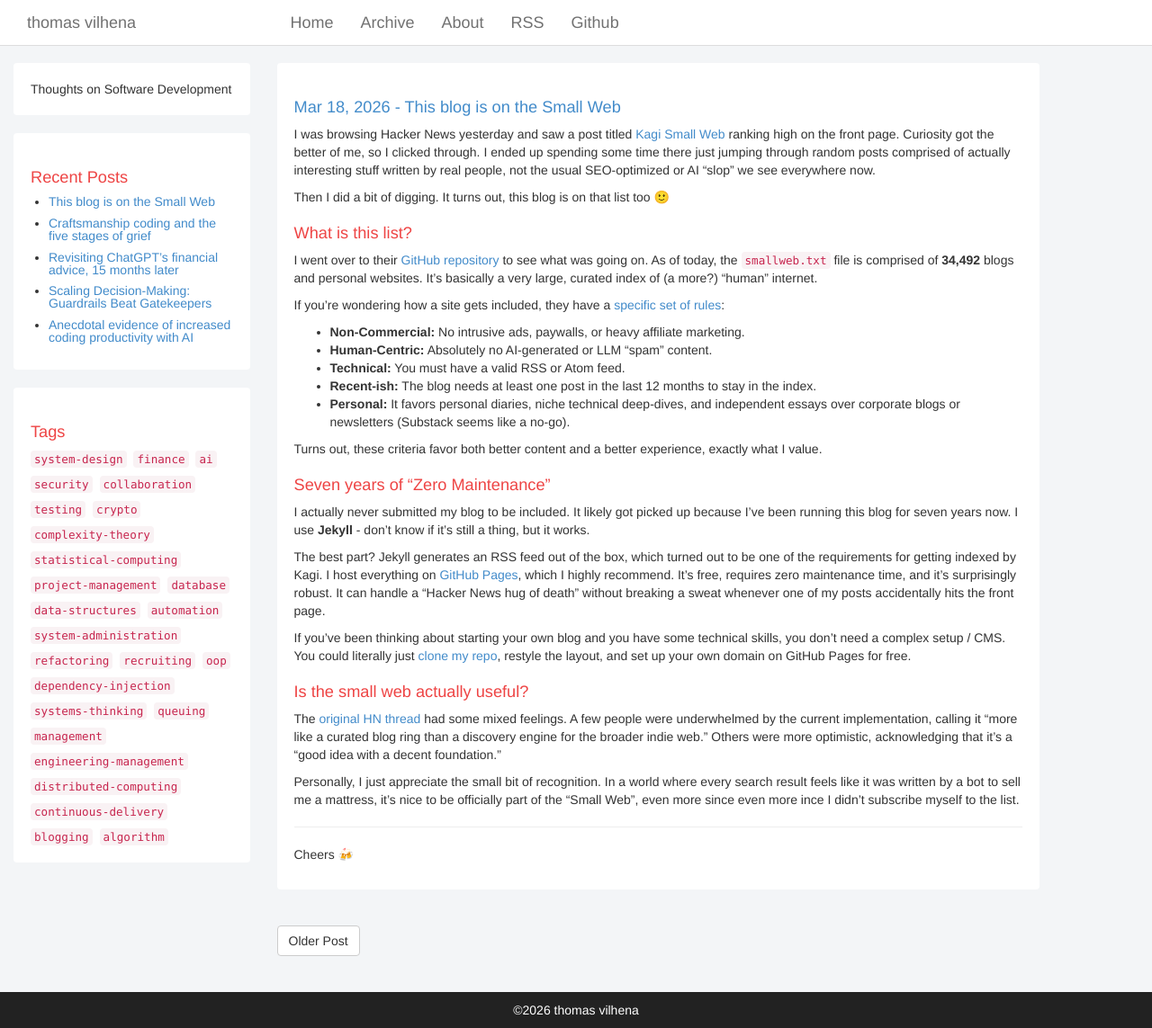
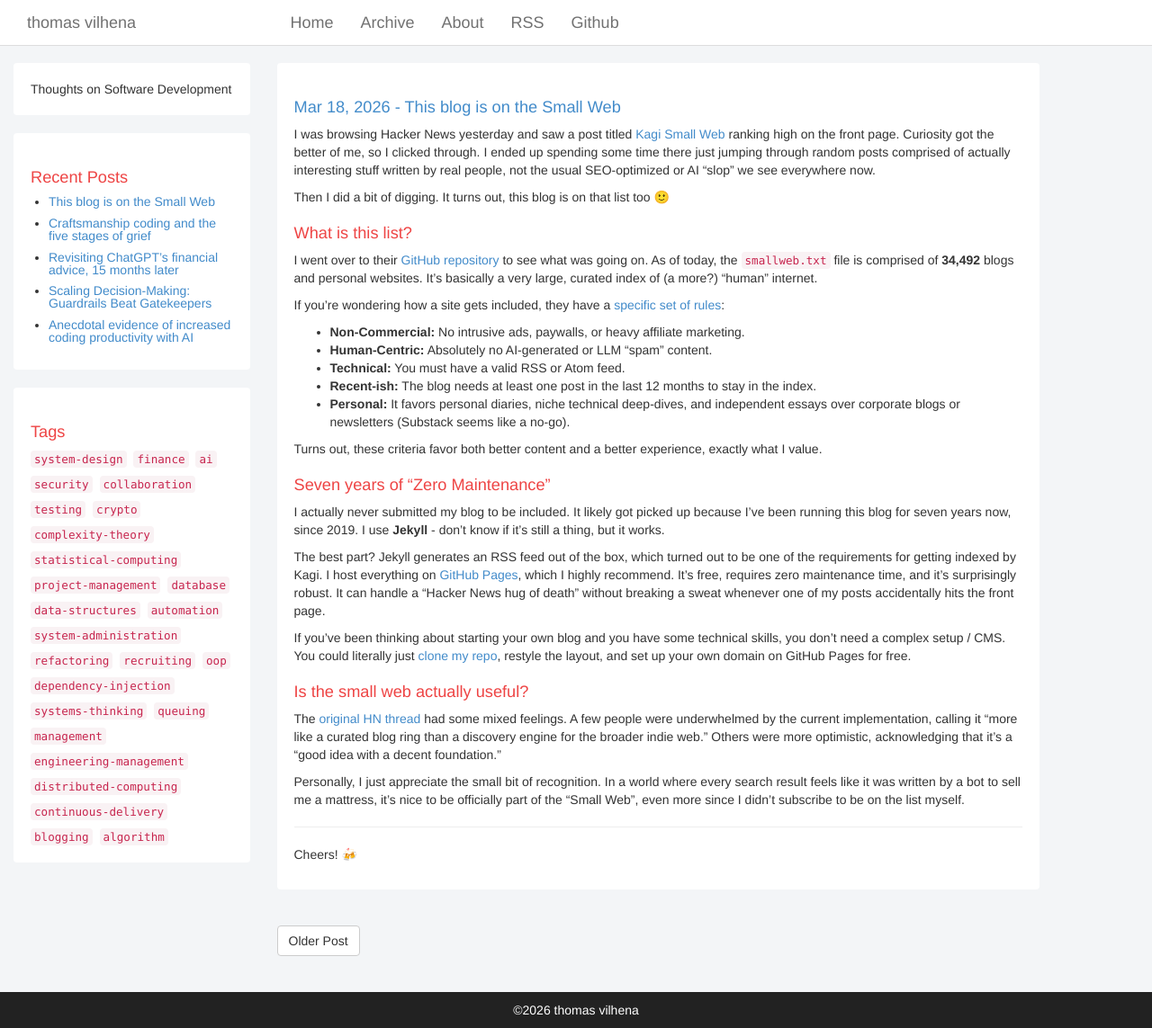
Before and after one commit to TCGV/blog, a Jekyll site: the page built from _posts/2026-03-18-this-blog-is-on-the-small-web.md, in a window 1280 px wide and 1143 px high. Shown: the whole window at 90% size. Built offline with Jekyll 4.4.1, drawn with Linux system fonts in a browser that asks for light colours.

Commit message:
Update 2026-03-18-this-blog-is-on-the-small-web.md

```diff
--- a/_posts/2026-03-18-this-blog-is-on-the-small-web.md
+++ b/_posts/2026-03-18-this-blog-is-on-the-small-web.md
@@ -24,7 +24,7 @@ Turns out, these criteria favor both better content and a better experience, exa
 
 Seven years of "Zero Maintenance"
 ============
-I actually never submitted my blog to be included. It likely got picked up because I've been running this blog for seven years now. I use **Jekyll** - don't know if it's still a thing, but it works.
+I actually never submitted my blog to be included. It likely got picked up because I've been running this blog for seven years now, since 2019. I use **Jekyll** - don't know if it's still a thing, but it works.
 
 The best part? Jekyll generates an RSS feed out of the box, which turned out to be one of the requirements for getting indexed by Kagi. I host everything on [GitHub Pages](https://github.com/TCGV/blog), which I highly recommend. It's free, requires zero maintenance time, and it's surprisingly robust. It can handle a "Hacker News hug of death" without breaking a sweat whenever one of my posts accidentally hits the front page.
 
@@ -34,8 +34,8 @@ Is the small web actually useful?
 ============
 The [original HN thread](https://news.ycombinator.com/item?id=47410542) had some mixed feelings. A few people were underwhelmed by the current implementation, calling it "more like a curated blog ring than a discovery engine for the broader indie web." Others were more optimistic, acknowledging that it's a "good idea with a decent foundation."
 
-Personally, I just appreciate the small bit of recognition. In a world where every search result feels like it was written by a bot to sell me a mattress, it's nice to be officially part of the "Small Web", even more since even more ince I didn't subscribe myself to the list.
+Personally, I just appreciate the small bit of recognition. In a world where every search result feels like it was written by a bot to sell me a mattress, it's nice to be officially part of the "Small Web", even more since I didn't subscribe to be on the list myself.
 
 ---
 
-Cheers 🍻
+Cheers! 🍻
```
